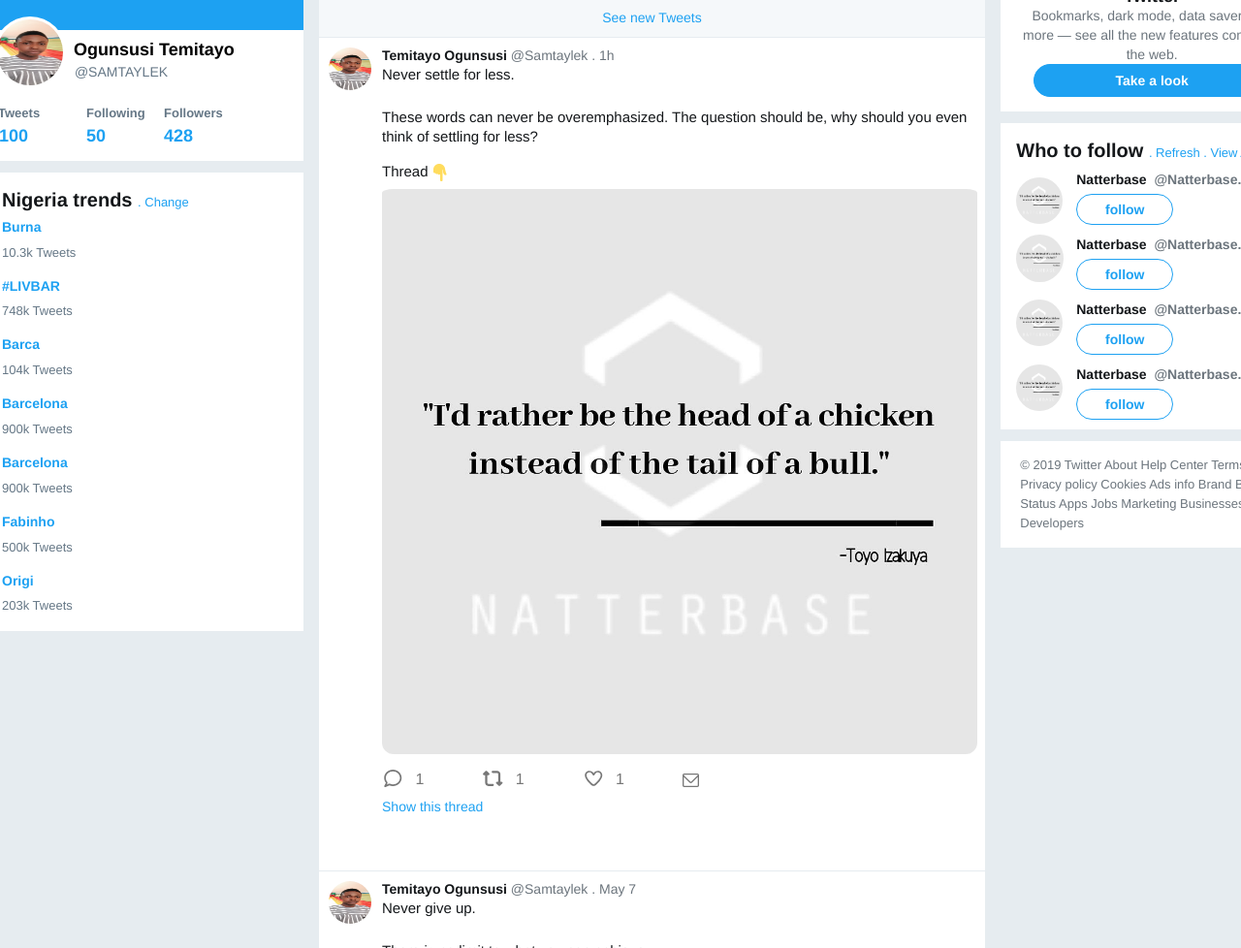
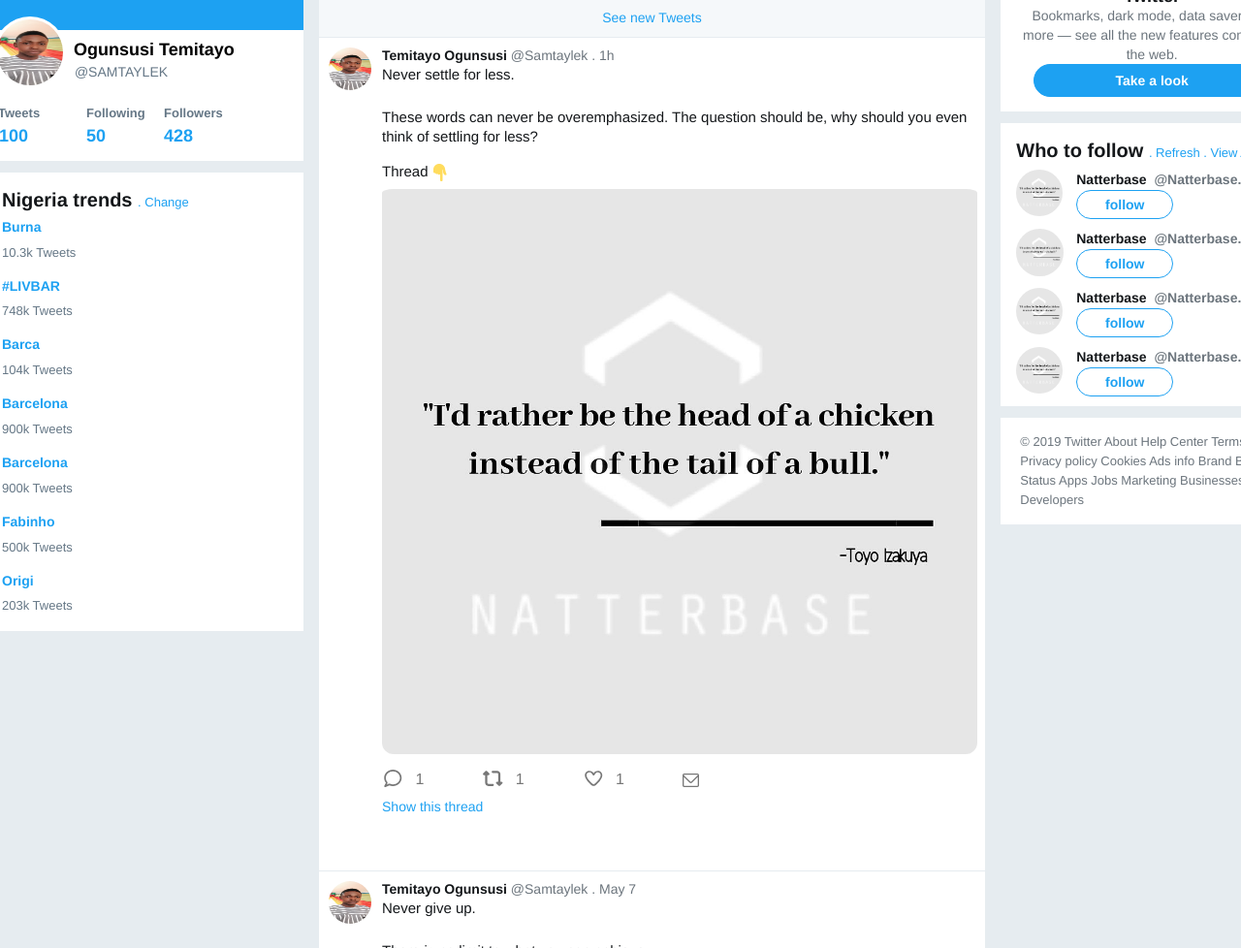
Before and after one commit to Samtaylek17/twitter-cloned, a plain HTML site: page index.html in a window 1280 px wide. Shown: the part 122-1100 px from the top of the page at 97% size. Drawn offline with Linux system fonts and the light colour scheme.

Commit message:
first Commit

```diff
--- a/assets/css/style.css
+++ b/assets/css/style.css
@@ -382,7 +382,7 @@ div>input.form-control {
     font-size: 14px;
     width: 100px;
     font-weight: bold;
-    line-height: 18px;
+    line-height: 16px;
     padding: 6px 16px;
     position: relative;
     text-align: center;
@@ -391,7 +391,7 @@ div>input.form-control {
     color: #1da1f2;
     background-color: transparent;
     margin-bottom: 10px;
-    margin-top: 5px;
+    margin-top: 1px;
 }
 
 .take-a-look-btn {
--- a/index.html
+++ b/index.html
@@ -240,7 +240,7 @@
                 <h5 style="font-weight: 700;" class="pl-3 pt-3">Who to follow <span style="font-size: 13px; color: #1da1f2; font-weight: 100;">. Refresh</span><span style="font-size: 13px; color: #1da1f2; font-weight: 100;"> . View All</span></h5>
                 <div class="row">
                     <div class="col-md-1">
-                        <img src="images/natterbase.jpg" class="ml-3 mt-2" style="height: 48px; width: 48px; border-radius: 50%;">
+                        <img src="images/natterbase.jpg" class="ml-3" style="height: 48px; width: 48px; border-radius: 50%;">
                     </div>
                     <div class="col-md-9">
                         <span class="pl-5">Natterbase</span><span class="text-muted">&nbsp; @Natterbase.</span>
```
